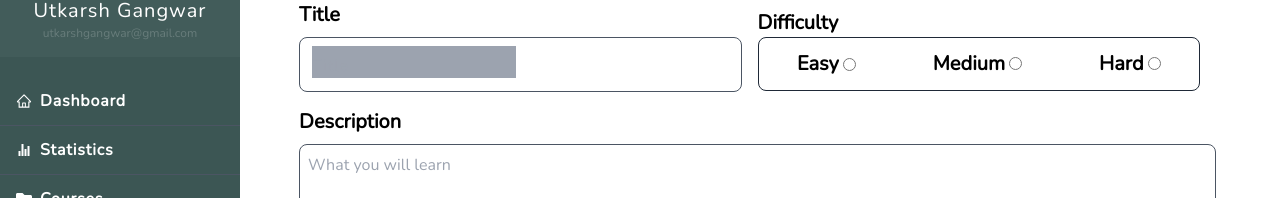
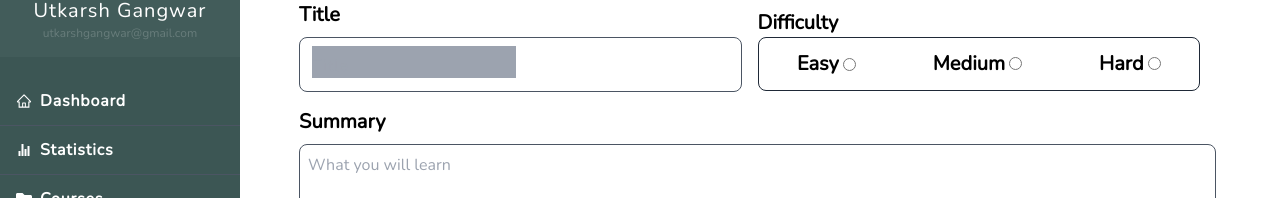
Before and after one commit to DevRyth/Time-Bank-Client, a React (Create React App) app: page /course-register in a window 1280 px wide. Shown: the part 191-389 px from the top of the page. Built offline with nearby package versions, Linux system fonts and the light colour scheme; sample sign-in values are in the browser's storage.

Commit message:
adding formik on course page is in progress

```diff
--- a/src/pages/CourseRegister.page.tsx
+++ b/src/pages/CourseRegister.page.tsx
@@ -46,10 +46,11 @@ const CourseRegister: React.FC<Props> = () => {
         </div>
 
         <label className="flex flex-col space-y-2">
-          <span>Description</span>
+          <span>Summary</span>
           <textarea
             rows={1}
             cols={23}
+            name="summary"
             className="border border-gray-600 rounded-lg w-full h-96 text-base p-2"
             placeholder="What you will learn"
           ></textarea>
--- a/src/pages/CourseRegistration.page.tsx
+++ b/src/pages/CourseRegistration.page.tsx
@@ -3,6 +3,20 @@ import Appointment from "../components/Appointment.component";
 import CourseRegister from "./CourseRegister.page";
 
 const CourseRegistration: React.FC = () => {
+
+  const initialValues = {
+    title: "",
+    difficulty: "",
+    summary: "",
+    schedule: [{
+      day: "",
+      duration: {
+        start: "",
+        duration: ""
+      }
+    }]
+  }
+
   return (
     <div className="h-full p-4 font-extrabold lg:text-2xl flex flex-col space-y-4">
       <span>Register for course</span>
```
